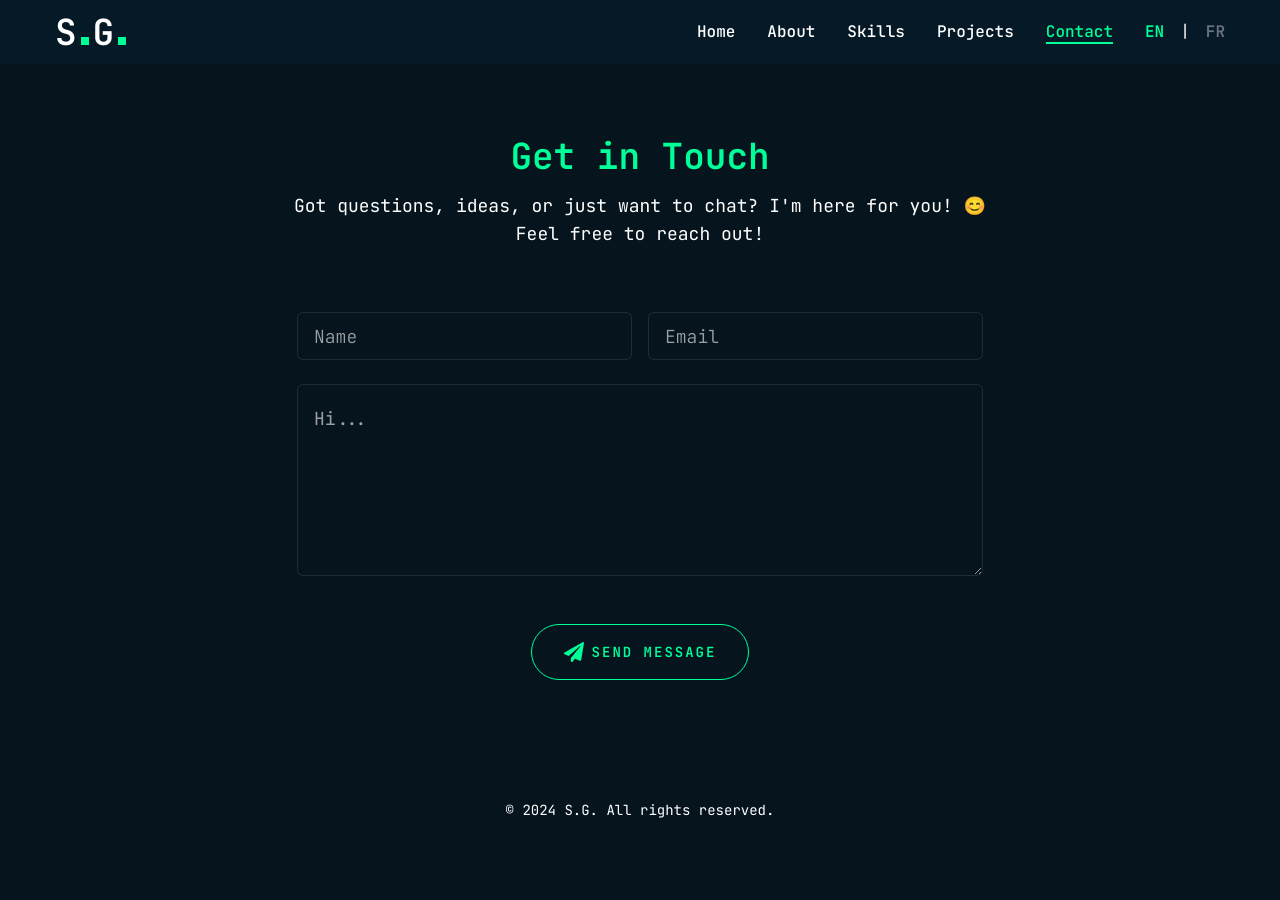
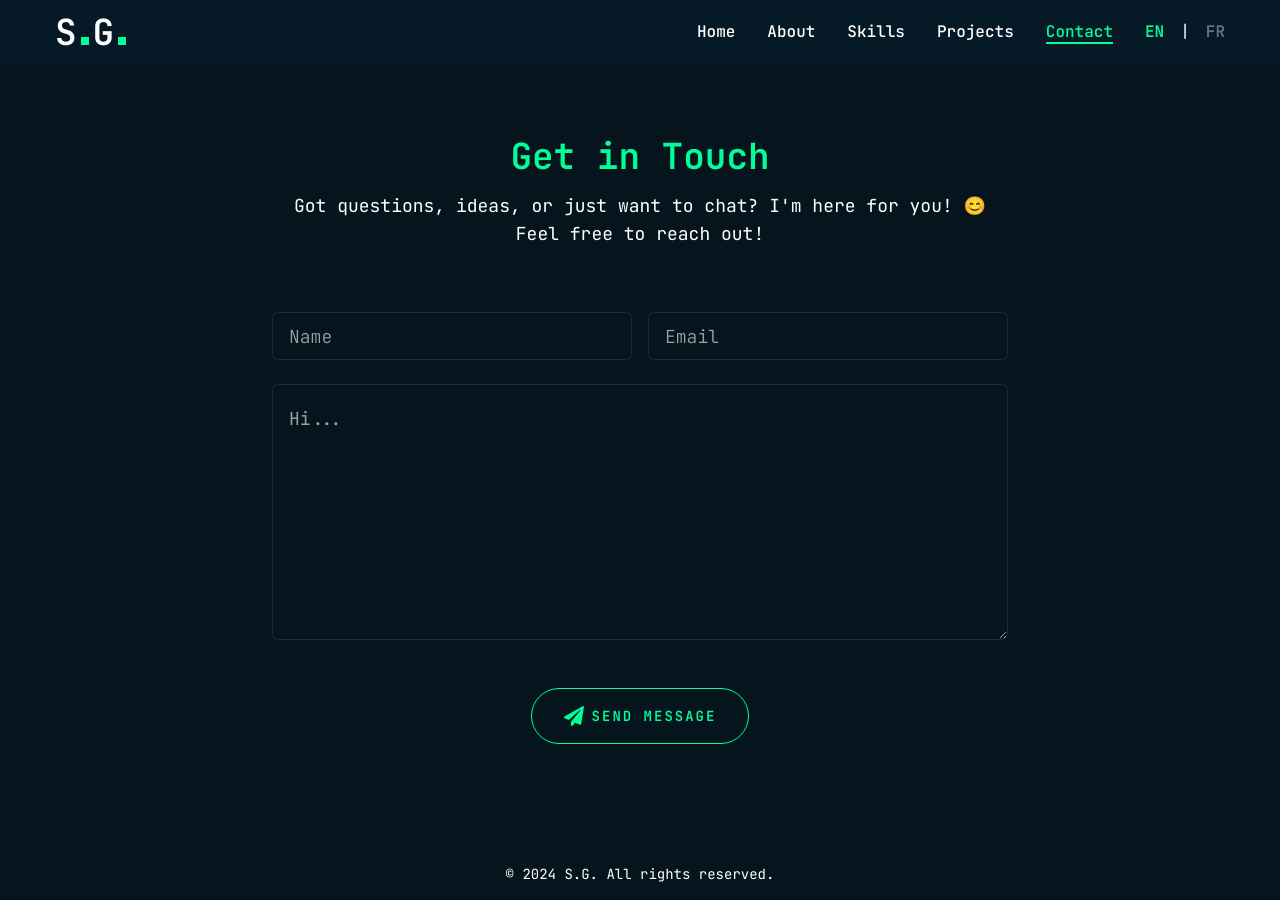
Before and after one commit to ShujauddinGhulamyar/portfolio, a Next.js app: page /en/contact in a window 1280 px wide. Before the commit the page ends 836 px from the top, so only its background shows below. Built offline with nearby package versions, Linux system fonts and the light colour scheme.

Commit message:
refactor: increased the vertical height of the message input area

```diff
--- a/app/[locale]/contact/page.jsx
+++ b/app/[locale]/contact/page.jsx
@@ -123,7 +123,7 @@ const Contact = () => {
         >
           <form
             onSubmit={handleSubmit(onSubmit)}
-            className="flex flex-col gap-6 p-8 bg-transparent rounded-xl flex-1 border-white/10 max-w-[750px]"
+            className="flex flex-col gap-6 p-8 bg-transparent rounded-xl flex-1 border-white/10 max-w-[800px]"
           >
             <motion.div
               className="grid grid-cols-1 xl:grid-cols-2 gap-4"
@@ -195,7 +195,7 @@ const Contact = () => {
               </label>
               <Textarea
                 id="message"
-                className="h-48 text-lg"
+                className="h-64 text-lg"
                 placeholder={t("message")}
                 maxLength={500}
                 {...register("message")}
--- a/app/[locale]/skills/page.jsx
+++ b/app/[locale]/skills/page.jsx
@@ -1,5 +1,3 @@
-"use client";
-
 import { motion } from "framer-motion";
 import Image from "next/image";
 import { useTranslations } from "next-intl";
@@ -87,7 +85,7 @@ const Skills = () => {
             <h2 className="text-3xl font-semibold text-center mb-8">
               {t("frontEnd.title")}
             </h2>
-            <div className="grid grid-cols-2 sm:grid-cols-3 gap-8 justify-center items-center place-items-center">
+            <div className="grid grid-cols-[repeat(auto-fill,minmax(150px,1fr))] gap-8 justify-center items-center place-items-center">
               {frontEndLogos.map((logo) => (
                 <motion.div
                   key={logo.alt}
@@ -125,7 +123,7 @@ const Skills = () => {
             <h2 className="text-3xl font-semibold text-center mb-8">
               {t("backEnd.title")}
             </h2>
-            <div className="grid grid-cols-2 sm:grid-cols-3 gap-8 justify-center items-center place-items-center">
+            <div className="grid grid-cols-[repeat(auto-fill,minmax(150px,1fr))] gap-8 justify-center items-center place-items-center">
               {backEndLogos.map((logo) => (
                 <motion.div
                   key={logo.alt}
```
